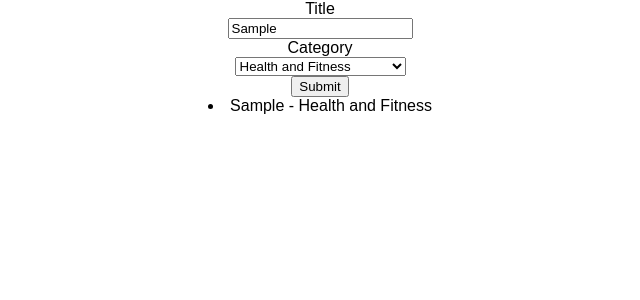
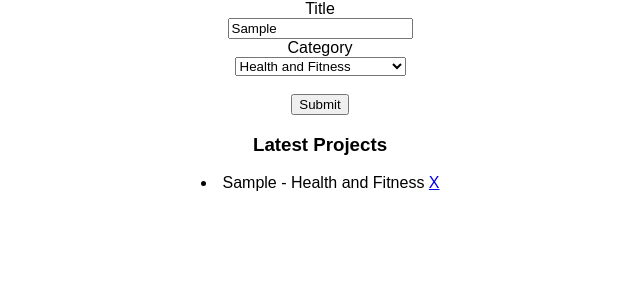
Before and after one commit to ali1129js/projectmanagerreactjs, a React (Create React App) app: page / in a window 1280 px wide. Both pictures are taken after typing "Sample" into the empty fields and a click on the input "Submit". Shown: the top 300 px of the page, without its empty margins (320-960 px from the left). Built offline with nearby package versions, Linux system fonts and the light colour scheme.

Commit message:
delete stuff and update state

```diff
--- a/src/App.js
+++ b/src/App.js
@@ -2,7 +2,7 @@
  * @Author: Ali Ismail
  * @Date:   2018-04-02T08:51:13+02:00
  * @Last modified by:   Ali Ismail
- * @Last modified time: 2018-04-03T17:11:55+02:00
+ * @Last modified time: 2018-04-03T17:39:09+02:00
  */
 import React, { Component } from 'react';
 import './App.css';
@@ -18,21 +18,27 @@ class App extends Component {
     }
     this.addProject = this.addProject.bind(this);
   }
-  componentWillMount(){
-    this.setState({
-                projects:[]});
-  }
+/*
+componentWillMount(){
+  this.setState({projects:[]});
+}
+*/
   addProject(project){
-    console.log(project);
     let projects = this.state.projects;
     projects.push(project);
+    this.setState({projects:projects});
+  }
+  deleteProject(id){
+    let projects = this.state.projects;
+    let index = projects.findIndex(x => x.id === id);
+    projects.splice(index,1);
     this.setState({projects:projects});
   }
   render() {
     return (
       <div className="App">
-        <AddProject addProject={this.addProject}/>
-        <Projects projects={this.state.projects}/>
+        <AddProject addProject={this.addProject} />
+      <Projects projects={this.state.projects} onDelete={this.deleteProject.bind(this)} />
       </div>
     );
   }
--- a/src/Components/AddProject.js
+++ b/src/Components/AddProject.js
@@ -2,7 +2,7 @@
  * @Author: Ali Ismail
  * @Date:   2018-04-03T14:14:34+02:00
  * @Last modified by:   Ali Ismail
- * @Last modified time: 2018-04-03T17:02:59+02:00
+ * @Last modified time: 2018-04-03T17:22:40+02:00
  */
 import React, { Component } from 'react';
 class AddProject extends Component {
@@ -53,6 +53,7 @@ class AddProject extends Component {
             {categoryOptions}
           </select>
           </div>
+          <br />
           <input type="submit" value="Submit" />
         </form>
       </div>
--- a/src/Components/ProjectItem.js
+++ b/src/Components/ProjectItem.js
@@ -2,14 +2,17 @@
  * @Author: Ali Ismail
  * @Date:   2018-04-03T13:39:59+02:00
  * @Last modified by:   Ali Ismail
- * @Last modified time: 2018-04-03T13:55:33+02:00
+ * @Last modified time: 2018-04-03T17:33:14+02:00
  */
 import React, { Component } from 'react';
 class ProjectItem extends Component {
+  deleteProject(id){
+    this.props.onDelete(id);
+  }
   render() {
     return (
       <li className="theList">
-        {this.props.project.title} - {this.props.project.category}
+        {this.props.project.title} - {this.props.project.category} <a href="#" onClick={this.deleteProject.bind(this,this.props.project.id)}>X</a>
       </li>
     );
   }
--- a/src/Components/Projects.js
+++ b/src/Components/Projects.js
@@ -2,23 +2,30 @@
  * @Author: Ali Ismail
  * @Date:   2018-04-02T13:27:28+02:00
  * @Last modified by:   Ali Ismail
- * @Last modified time: 2018-04-03T13:53:03+02:00
+ * @Last modified time: 2018-04-03T17:35:12+02:00
  */
  import React, { Component } from 'react';
  import ProjectItem from './ProjectItem';
  class Projects extends Component {
-
+   deleteProject(id){
+     this.props.onDelete(id);
+   }
    render() {
      let projectItems;
      if(this.props.projects) {
        projectItems = this.props.projects.map(project => {
          return (
-           <ProjectItem  key={project.title} project={project}/>
+           <ProjectItem
+             key={project.title}
+             project={project}
+             onDelete={this.deleteProject.bind(this)}
+           />
          );
        });
      }
      return (
        <div className="Projects">
+         <h3>Latest Projects</h3>
          {projectItems}
        </div>
      );
```
